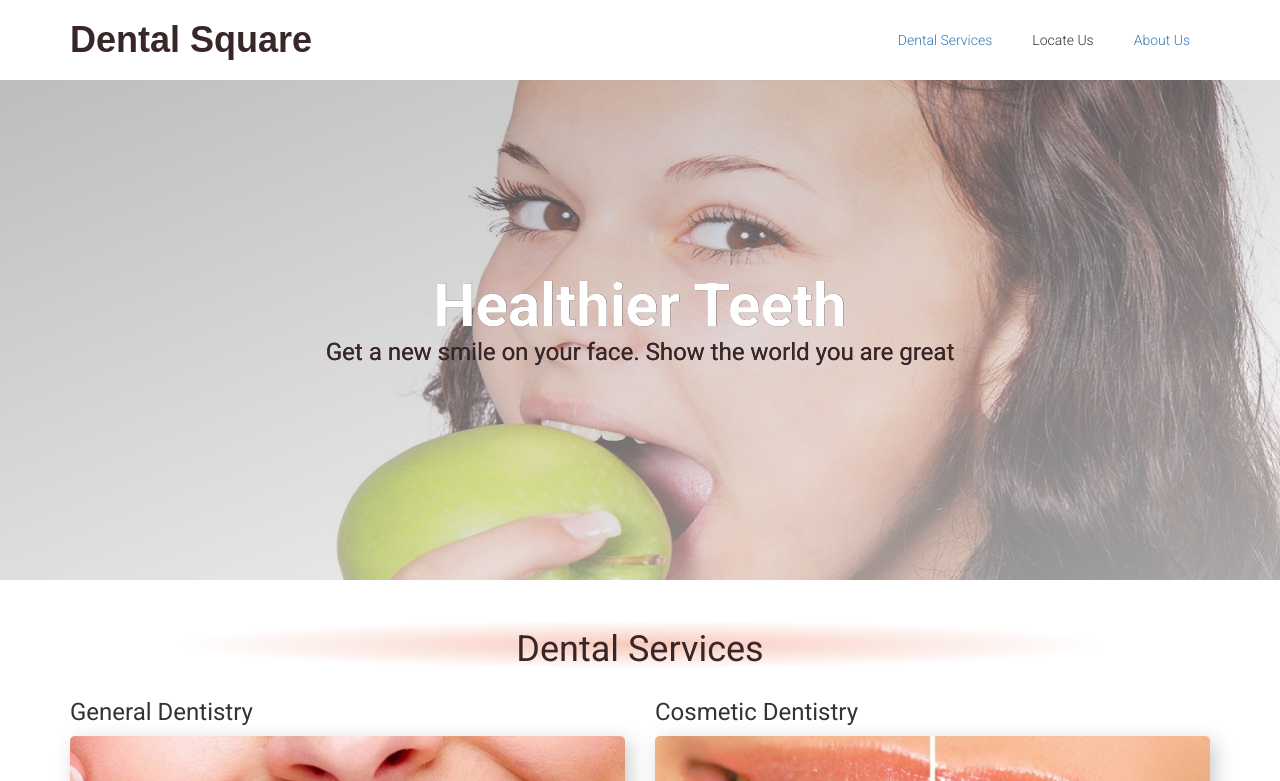
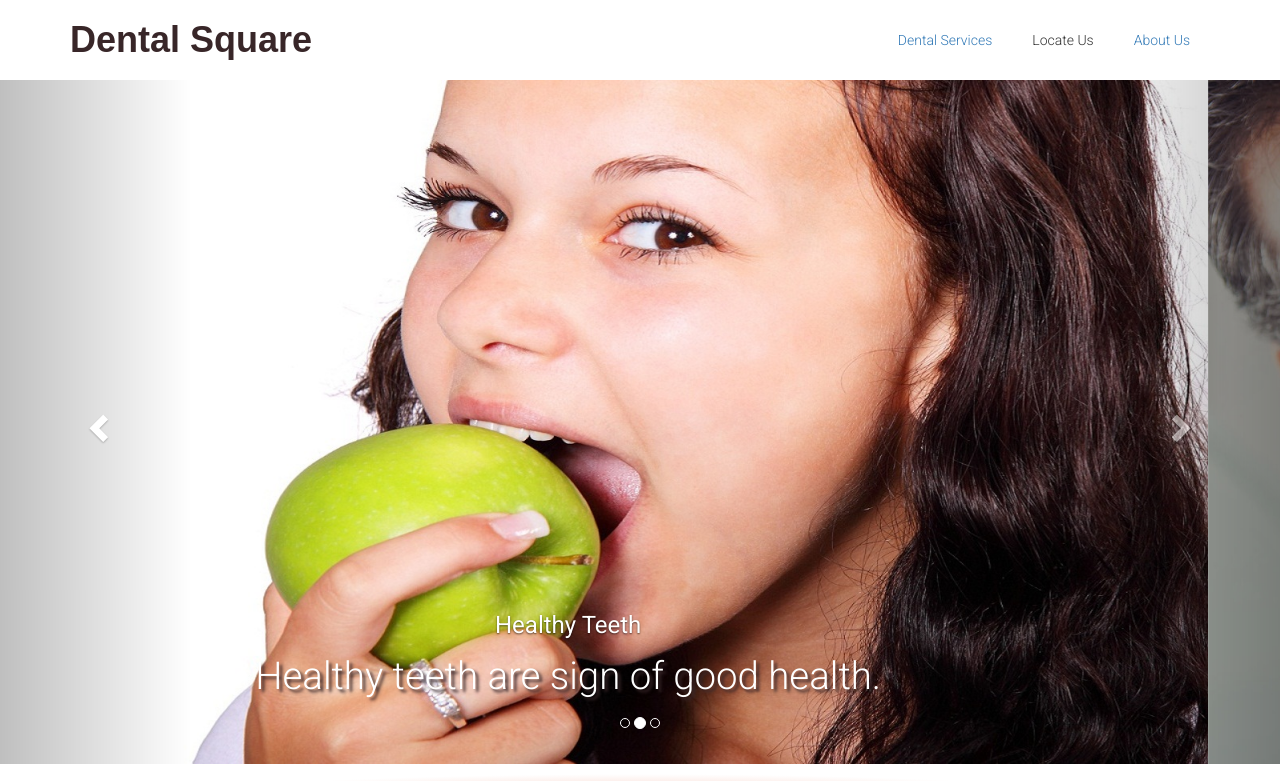
Before and after one commit to gauravgupta-gsp/dentalsquare, a plain HTML site: page index.html in a window 1280 px wide. Shown: the top 781 px of the page. Drawn offline with nearby package versions, Linux system fonts and the light colour scheme; some packages are replaced by stand-ins of ours.

Commit message:
1 Added carousel

```diff
--- a/index.html
+++ b/index.html
@@ -1,7 +1,7 @@
 <!DOCTYPE html>
 <html>
 <head>
-  <title>Dental Square</title>
+  <title>Amritsar Dental Care, Dental Square</title>
   <meta charset="utf-8"/>
    <meta name="viewport" content="width=device-width, initial-scale=1.0">
   <link rel="stylesheet" href="https://maxcdn.bootstrapcdn.com/bootstrap/3.3.6/css/bootstrap.min.css" integrity="sha384-1q8mTJOASx8j1Au+a5WDVnPi2lkFfwwEAa8hDDdjZlpLegxhjVME1fgjWPGmkzs7" crossorigin="anonymous">
@@ -30,7 +30,7 @@
       </nav>
     </div>
   </header>
-  <section class="jumbotron">
+  <!-- <section class="jumbotron">
     <div class="container">
       <div class="row text-center">
         <h2>Healthier Teeth </h2>
@@ -38,7 +38,52 @@
 
       </div>
     </div>
-  </section>
+  </section> -->
+  <div id="myCarousel" class="carousel slide" data-ride="carousel">
+  <!-- Indicators -->
+  <ol class="carousel-indicators">
+    <li data-target="#myCarousel" data-slide-to="0" class="active"></li>
+    <li data-target="#myCarousel" data-slide-to="1"></li>
+    <li data-target="#myCarousel" data-slide-to="2"></li>
+  </ol>
+
+  <!-- Wrapper for slides -->
+  <div class="carousel-inner">
+    <div class="item active">
+      <img src="images/healthy_teeth.jpeg" alt="Healthy Teeth">
+      <div class="carousel-caption">
+          <h3 class="h3_carousel">Healthy Teeth</h3>
+          <p class="p_carousel">Healthy teeth are sign of good health.</p>
+        </div>
+    </div>
+
+    <div class="item">
+      <img src="images/dental_checkup.jpg" alt="Dental Checkup">
+      <div class="carousel-caption">
+          <h3 class="h3_carousel">Routine Dental Checkup</h3>
+          <p class="p_carousel">Routine dental checkup should be done every six months. .</p>
+        </div>
+    </div>
+
+    <div class="item">
+      <img src="images/cosmetic_dentistry_1.jpg" alt="New York">
+      <div class="carousel-caption">
+          <h3 class="p_carousel">Cosmetic Dentistry</h3>
+          <p class="p_carousel">Get a warm welcome and beatiful smile.</p>
+        </div>
+    </div>
+  </div>
+
+  <!-- Left and right controls -->
+  <a class="left carousel-control" href="#myCarousel" data-slide="prev">
+    <span class="glyphicon glyphicon-chevron-left"></span>
+    <span class="sr-only">Previous</span>
+  </a>
+  <a class="right carousel-control" href="#myCarousel" data-slide="next">
+    <span class="glyphicon glyphicon-chevron-right"></span>
+    <span class="sr-only">Next</span>
+  </a>
+</div>
   <div id="treatments" class="row">
     <div class="col-sm-12" style="background:radial-gradient(#f8cabd,#ffffff,#ffffff);"
     >
--- a/main.css
+++ b/main.css
@@ -32,7 +32,7 @@ header p {
   display: flex;
   align-items: center;
   /*background-image: url('images/apple-bite.jpeg');*/
-    background: linear-gradient(to bottom right,#55555563,#ffffffa6),url(images/apple-bite.jpeg);
+  background: linear-gradient(to bottom right,#55555563,#ffffffa6),url(images/apple-bite.jpeg);
 
   background-size: cover;
   height: 500px;
@@ -122,3 +122,9 @@ footer li img {
    height: 300px;
    background-color: grey;
  }
+.h3_carousel {
+  color: #ffffff;
+}
+.p_carousel {
+  color: #ffffff; font-size: 3vw;text-shadow: 0.25vw 0.25vw 0.25vw #382628;
+}
```
Also changed, not shown: images/beautiful_smile.jpg (added), images/best_dental_service.jpg (added), images/checkup_1.jpg (added), images/cosmetic_dentistry_1.jpg (added), images/dental_checkup.jpg (added), images/general_checkup.jpeg (added), images/glossy.jpg (added), images/healthy_teeth.jpeg (added), images/invisible_braces.jpg (added), lines.txt (added), 1 other file.
